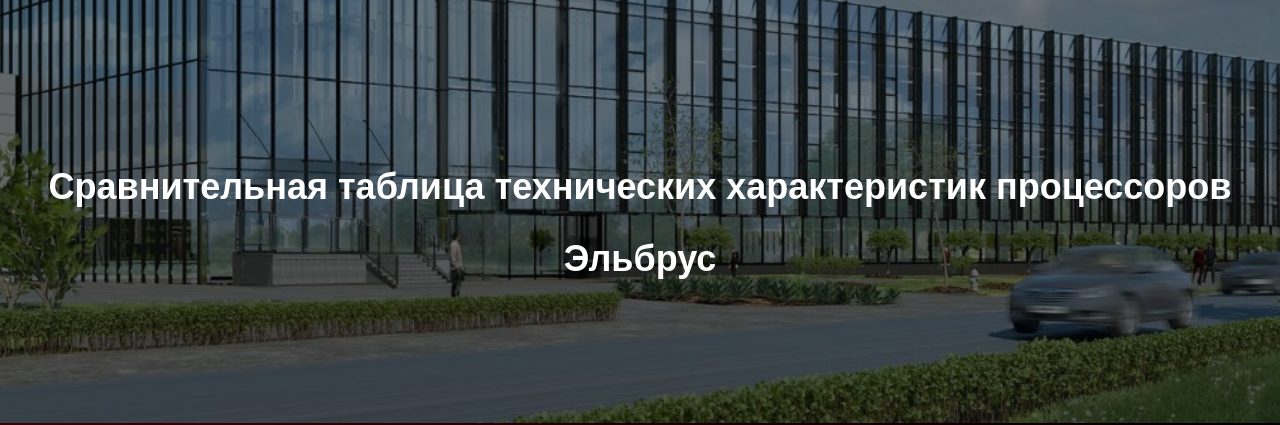
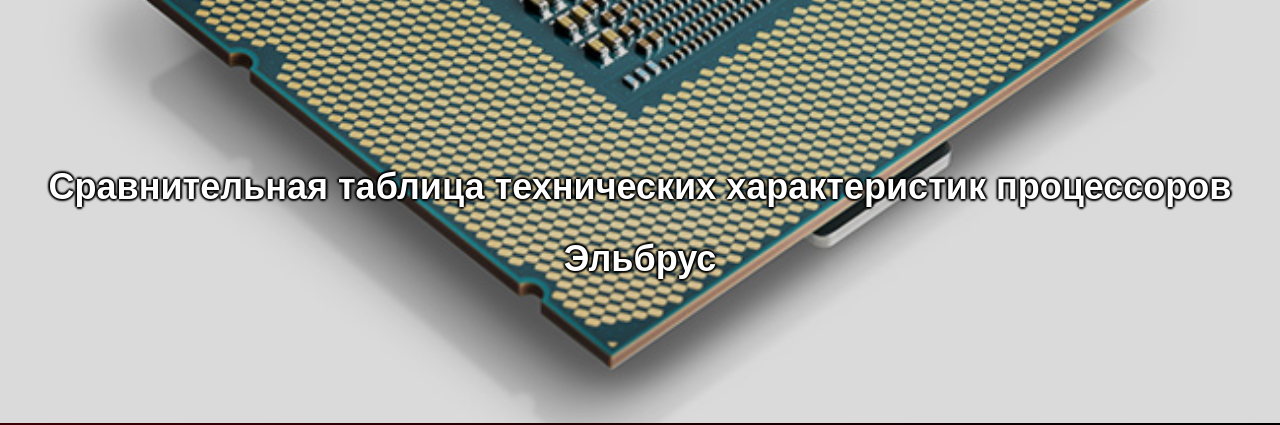
Before and after one commit to MarkinSCode/RGR.io, a plain HTML site: page products.html in a window 1280 px wide. Shown: the part 377-802 px from the top of the page. Drawn offline with nearby package versions, Linux system fonts and the light colour scheme.

Commit message:
Add files via upload

```diff
--- a/css/extra/main.css
+++ b/css/extra/main.css
@@ -12,13 +12,16 @@
 	height: 100vh;
 	background-size: cover;
 	background-position: center;
-	background-blend-mode: multiply;
-	background-color: #7a7f85;
 	text-align: center;
 	display: grid;
 	grid-template-rows: 50% 50%;
 	align-items: center;
 	justify-content: center;
+	text-shadow:
+	2px 0 2px #000,
+	0 2px 2px #000,
+	-2px 0 2px #000,
+	0 -2px 2px #000;
 }
 .description {
     text-align: center;
@@ -74,6 +77,27 @@
 	position: absolute;
 	top: 50%;
 	transform: translate(15%, -50%)
+}
+footer {
+	background: linear-gradient(149deg, rgb(0, 0, 0) 0%, rgb(0, 0, 0) 42%, rgb(21, 255, 0) 72%, rgb(0, 247, 0) 100%);
+    animation: gradient 10s infinite linear;
+	text-align: center;
+	display: flex;
+    justify-content: center;
+    align-items: center;
+	height: 100px;
+	background-size: 400%;
+}
+@keyframes gradient {
+    0% {
+        background-position: 80% 0%;
+    }
+    50% {
+        background-position: 20% 100%;
+    }
+    100% {
+        background-position: 80% 0%;
+    }
 }
 @media only screen and (min-width: 1200px) {
 	.blockimg > img {
--- a/css/history/main.css
+++ b/css/history/main.css
@@ -12,8 +12,11 @@
 	height: 100vh;
 	background-size: cover;
 	background-position: center;
-	background-blend-mode: multiply;
-	background-color: #7a7f85;
+	text-shadow:
+	2px 0 2px #000,
+	0 2px 2px #000,
+	-2px 0 2px #000,
+	0 -2px 2px #000;
 	text-align: center;
 	display: grid;
 	grid-template-rows: 50% 50%;
@@ -72,6 +75,27 @@
 	top: 50%;
 	transform: translate(0%, -50%)
 }
+footer {
+	background: linear-gradient(149deg, rgb(0, 0, 0) 0%, rgb(0, 0, 0) 42%, rgb(21, 255, 0) 72%, rgb(0, 247, 0) 100%);
+    animation: gradient 10s infinite linear;
+	text-align: center;
+	display: flex;
+    justify-content: center;
+    align-items: center;
+	height: 100px;
+	background-size: 400%;
+}
+@keyframes gradient {
+    0% {
+        background-position: 80% 0%;
+    }
+    50% {
+        background-position: 20% 100%;
+    }
+    100% {
+        background-position: 80% 0%;
+    }
+}
 @media only screen and (min-width: 992px) and (max-width:1199px) {
 	.about {
 		height: 5400px;
--- a/css/index/main.css
+++ b/css/index/main.css
@@ -19,6 +19,11 @@
 	grid-template-rows: 50% 50%;
 	align-items: center;
 	justify-content: center;
+	text-shadow:
+	2px 0 2px #000,
+	0 2px 2px #000,
+	-2px 0 2px #000,
+	0 -2px 2px #000;
 }
 .description {
     text-align: center;
@@ -112,13 +117,34 @@
 .compability > h2 {
 	background: none;
 }
+footer {
+	background: linear-gradient(149deg, rgb(0, 0, 0) 0%, rgb(0, 0, 0) 42%, rgb(21, 255, 0) 72%, rgb(0, 247, 0) 100%);
+    animation: gradient 10s infinite linear;
+	text-align: center;
+	display: flex;
+    justify-content: center;
+    align-items: center;
+	height: 100px;
+	background-size: 400%;
+}
+@keyframes gradient {
+    0% {
+        background-position: 80% 0%;
+    }
+    50% {
+        background-position: 20% 100%;
+    }
+    100% {
+        background-position: 80% 0%;
+    }
+}
 @media only screen and (min-width: 1200px) {
 	.img4 > img {
 	display: block;
 	width: 100%;
 }
 h2 {
-	background: linear-gradient(70deg, rgb(0, 162, 255), rgb(18, 38, 92));
+	background-color: rgb(0, 162, 255);
 }
 .img2 {
     display: block;
--- a/css/news/main.css
+++ b/css/news/main.css
@@ -19,7 +19,13 @@
 	grid-template-rows: 50% 50%;
 	align-items: center;
 	justify-content: center;
+	text-shadow:
+	2px 0 2px #000,
+	0 2px 2px #000,
+	-2px 0 2px #000,
+	0 -2px 2px #000;
 }
+
 .description {
     text-align: center;
     color: white;
@@ -70,7 +76,30 @@
 h2 {
 	background: linear-gradient(70deg, rgb(0, 158, 97), rgb(10, 61, 36));
 }
-
+im {
+	background: linear-gradient(70deg, rgb(0, 158, 137), rgb(8, 68, 63));
+}
+footer {
+	background: linear-gradient(149deg, rgb(0, 0, 0) 0%, rgb(0, 0, 0) 42%, rgb(21, 255, 0) 72%, rgb(0, 247, 0) 100%);
+    animation: gradient 10s infinite linear;
+	text-align: center;
+	display: flex;
+    justify-content: center;
+    align-items: center;
+	height: 100px;
+	background-size: 400%;
+}
+@keyframes gradient {
+    0% {
+        background-position: 80% 0%;
+    }
+    50% {
+        background-position: 20% 100%;
+    }
+    100% {
+        background-position: 80% 0%;
+    }
+}
 @media only screen and (min-width: 992px) and (max-width:1199px) {
 	.about {
 		height: 4700px;
--- a/css/products/main.css
+++ b/css/products/main.css
@@ -7,13 +7,21 @@
   line-height: 2;
   color: white;
 }
+h2 {
+	background: linear-gradient(70deg, rgb(255, 174, 0), rgb(61, 45, 0));
+}
 /*1*/
 .main {
 	height: 100vh;
 	background-size: cover;
 	background-position: center;
 	background-blend-mode: multiply;
-	background-color: #7a7f85;
+	background-color: #dbdada;
+	text-shadow:
+	2px 0 2px #000,
+	0 2px 2px #000,
+	-2px 0 2px #000,
+	0 -2px 2px #000;
 	text-align: center;
 	display: grid;
 	grid-template-rows: 50% 50%;
@@ -71,6 +79,27 @@
 	top: 50%;
 	transform: translate(25%, -50%)
 }
+footer {
+	background: linear-gradient(149deg, rgb(0, 0, 0) 0%, rgb(0, 0, 0) 42%, rgb(21, 255, 0) 72%, rgb(0, 247, 0) 100%);
+    animation: gradient 10s infinite linear;
+	text-align: center;
+	display: flex;
+    justify-content: center;
+    align-items: center;
+	height: 100px;
+	background-size: 400%;
+}
+@keyframes gradient {
+    0% {
+        background-position: 80% 0%;
+    }
+    50% {
+        background-position: 20% 100%;
+    }
+    100% {
+        background-position: 80% 0%;
+    }
+}
 @media only screen and (min-width: 1200px) {
 	.blockimg > img {
 		max-height: 100%;
--- a/js/app.js
+++ b/js/app.js
@@ -5,7 +5,7 @@
      }
 
      $(document).on("scroll", function () {
-      if($(window).scrollTop() === 0)
+      if($(window).scrollTop() == 0)
       $("header").removeClass("fixed");
       else
       $("header").attr("class", "fixed");
--- a/products.html
+++ b/products.html
@@ -22,12 +22,12 @@
             </div>
         </div>
     </header>
-    <section class="main" style="background-image: url(img/bg1.jpeg);">
+    <section class="main" style="background-image: url(img/products/mini.jpg);">
         <div class="start">
             <img src="img/Elbrus_logo.png" id="elbrus">
         </div>
         <div class="description">
-            <h2>Сравнительная таблица технических характеристик процессоров Эльбрус</h2>
+            <h1>Сравнительная таблица технических характеристик процессоров Эльбрус</h1>
         </div>
     </section>
     <section class="about" style="background: linear-gradient(70deg, rgb(165, 0, 14), rgb(0, 0, 0));">
@@ -318,11 +318,8 @@
             </ul>
         </div>
     </section>
+    <footer>
+        Made by MarkinS
+    </footer>
 </body>
 </html>
-<!-- <div class="block">
-    <h2>Награды</h2>
-    <p>
-
-    </p>
-</div> -->
```
Also changed, not shown: extra.html (+6 -7 lines), history.html (+3 -6 lines), index.html (+3 -0 lines), news.html (+4 -7 lines), img/extra/Screenshot 2023-05-14 222908.png (added), img/news/folded-newspaper_8071-794.jpg (added), img/products/mini.jpg (added).
